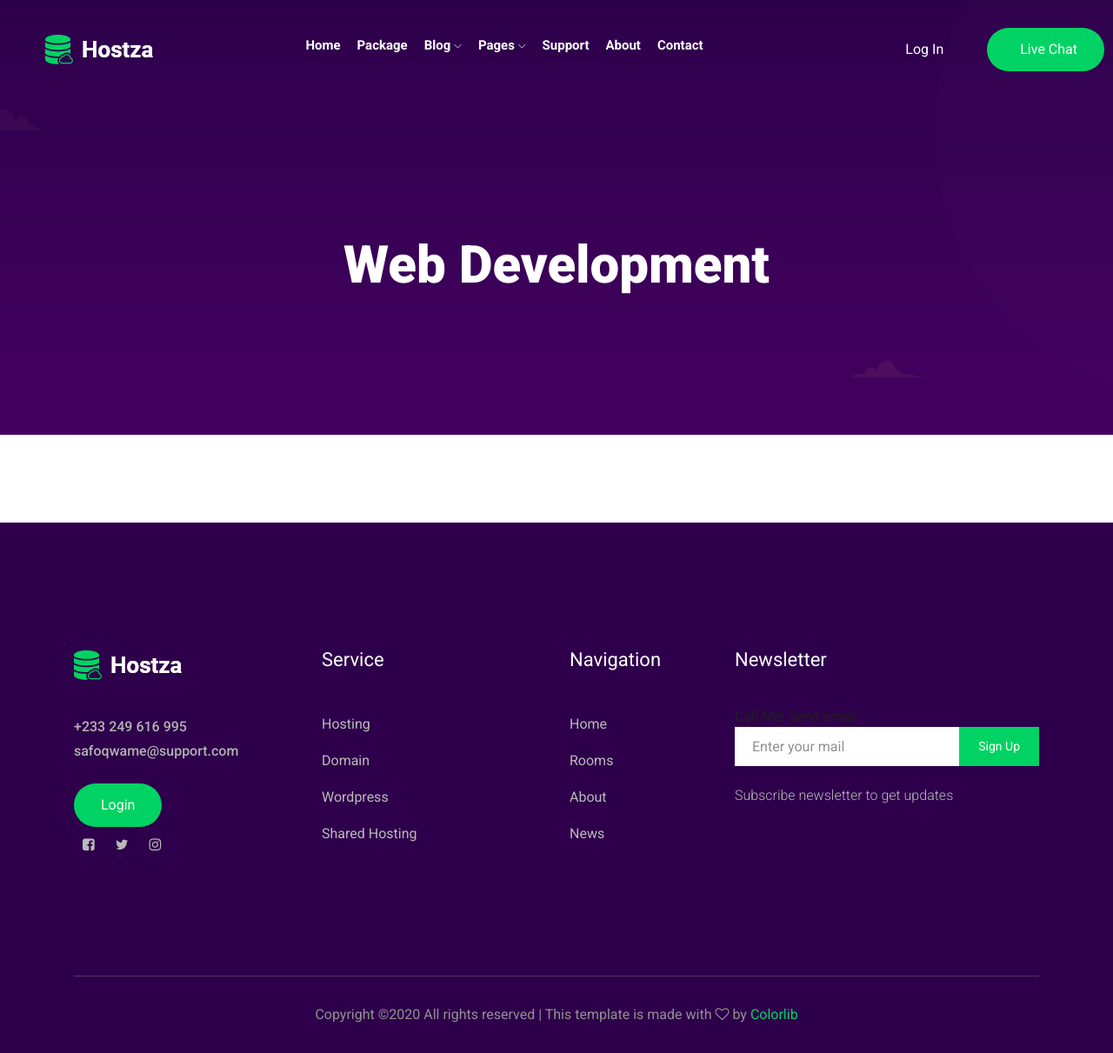
After one commit to DeCraftsman64/Q_WebX, a Flask app: page /project in a window 1280 px wide. The commit adds this page. Shown: the whole page at 87% size. Run offline with Flask 2, Linux system fonts and the light colour scheme; some libraries are stand-ins or nearby versions.

Commit message:
partial project fixed

```diff
--- /dev/null
+++ b/My_Modules.py
@@ -0,0 +1,4 @@
+class Project:
+    def __init__(self, name, location):
+        self.name = name
+        self.location = location
--- a/app.py
+++ b/app.py
@@ -1,15 +1,27 @@
 import os
 
-from flask import Flask, render_template, request, jsonify
+from flask import Flask, render_template, request, session
+from flask_session import Session
+from My_Modules import Project
 
 app = Flask(__name__)
+
+# Configuring Session
+app.config["SESSION_PERMANENT"] = False
+app.config['SESSION_TYPE'] = "filesystem"
+Session(app)
 
 username = "safoqwame99@gmail.com"
 password = "0277364585"
 
+web = Project("Web Development", "landing/pro/web.html")
+projects = set()
+projects.add(web)
+
 
 @app.route('/', methods=["GET"])
 def index():
+    var = session["projects"].clear()
     return render_template('render.html', view='login/index.html', valid=True)
 
 
@@ -27,7 +39,13 @@ def home():
                                    isPasswordValid="True",
                                    input=request.form.get("username"))
         else:
-            return render_template('render.html', view='landing/index.html', home='active')
+            if session.get("projects") is None:
+                session["projects"] = []
+            for pro in projects:
+                session["projects"].append(pro)
+                print(pro)
+            return render_template('render.html', view='landing/index.html', home='active',
+                                   projects=session["projects"])
     else:
         return render_template('render.html', view='landing/index.html', home='active')
 
@@ -88,8 +106,13 @@ def intro():
 
 
 @app.route('/demo')
+def demo():
+    return render_template('landing/demoQ.html')
+
+
+@app.route('/project')
 def project():
-    return render_template('landing/demoQ.html')
+    return render_template('landing/pro/web.html')
 
 
 if __name__ == '__main__':
--- a/templates/landing/layout.html
+++ b/templates/landing/layout.html
@@ -65,7 +65,10 @@
                                                 </li>
                                                 <li><a class="{{ pages }}" href="#">pages <i class="ti-angle-down"></i></a>
                                                     <ul class="submenu">
-                                                        <li><a href="{{ url_for('elements') }}">elements</a></li>
+                                                        {% for project in projects %}
+                                                            <li><a href="{{ url_for('project') }}">{{ project.name }}</a></li>
+                                                        {% endfor %}
+
                                                     </ul>
                                                 </li>
                                                 <li><a class="{{ support }}" href={{ url_for('support') }}>Support</a></li>
--- /dev/null
+++ b/templates/landing/pro/web.html
@@ -0,0 +1,30 @@
+{% extends 'landing/layout.html' %}
+
+{% block title %}Web Dev..{% endblock %}
+
+{% block content %}
+
+		<!-- bradcam_area_start -->
+		<div class="bradcam_area breadcam_bg overlay2">
+				<h3>Web Development</h3>
+			</div>
+			<!-- bradcam_area_end -->
+
+
+
+	<!-- Start Align Area -->
+	<div class="whole-wrap">
+		<div class="container box_1170">
+			<div class="section-top-border">
+
+				<div class="row">
+
+				</div>
+			</div>
+        </div>
+    </div>
+
+
+
+	<!-- End Align Area -->
+{% endblock %}
```
Also changed, not shown: 2 other files.
